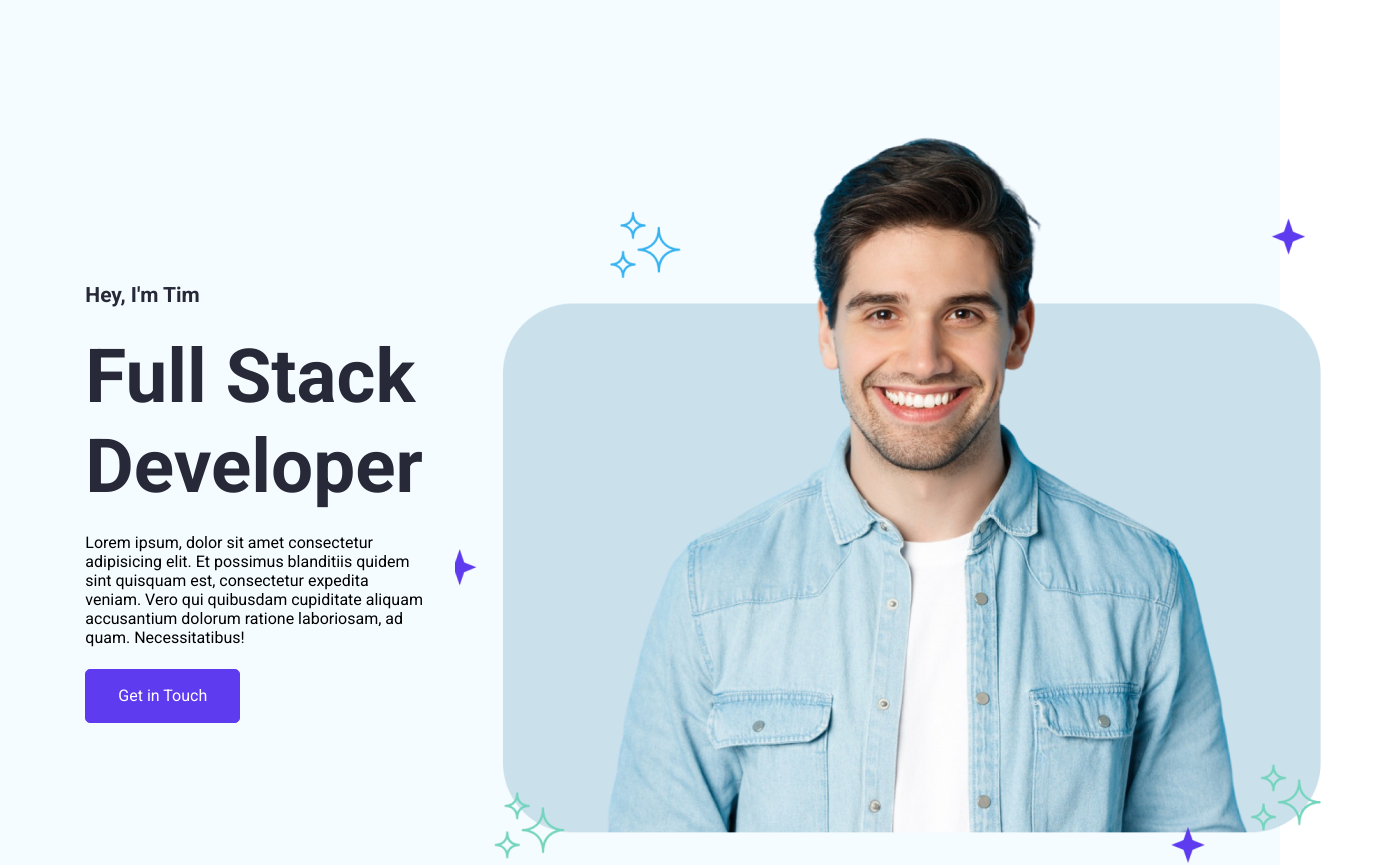
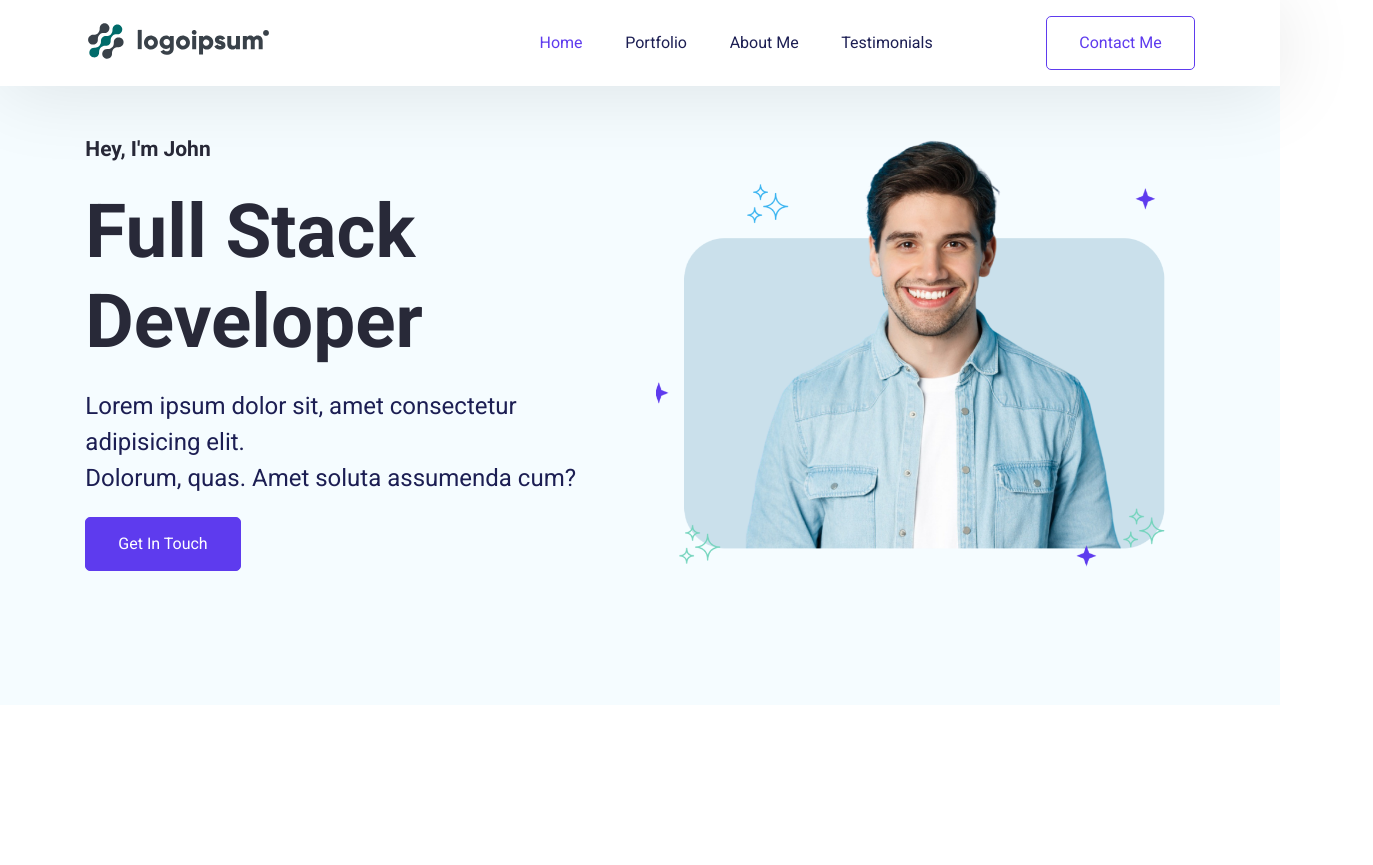
Before and after one commit to Mitothy/web-portfolio, a React (Create React App) app: page / in a window 1280 px wide. Shown: the top 865 px of the page, 1373 px wide, since content can reach past the window. After the commit the page ends 800 px from the top, so only its background shows below. Built offline with nearby package versions, Linux system fonts and the light colour scheme.

Commit message:
Navbar.jsx
Home button is purple needs debugging

```diff
--- a/package.json
+++ b/package.json
@@ -8,7 +8,7 @@
   "dependencies": {
     "react": "^18.2.0",
     "react-dom": "^18.2.0",
-    "react-router-dom": "^6.14.2",
+    "react-router-dom": "^6.22.0",
     "react-scripts": "^5.0.1",
     "react-scroll": "^1.8.9",
     "web-vitals": "^2.1.4"
--- a/src/App.js
+++ b/src/App.js
@@ -1,12 +1,21 @@
 import './App.css';
-import react from 'react';
-import { BrowserRouter as Router, RouterProvider, Routes} from 'react-router-dom';
-import Home from './Pages/Home/Homescreen';
+import React from 'react';
+import { BrowserRouter as Router, Route, Routes} from 'react-router-dom';
+import Navbar from "./Pages/Home/Navbar";
+import Home from "./Pages/Home/Homescreen";
 
 function App() {
   return (
     <div className="App">
-      <Home />
+      <Router>
+        <div>
+          <Navbar />
+          <Routes>
+            <Route path="/" element={<Home />} />
+            <Route path="+" element={<div>404 Not Found</div>} />
+          </Routes>
+        </div>
+      </Router>
     </div>
   );
 }
--- a/src/Pages/Home/HeroSection.jsx
+++ b/src/Pages/Home/HeroSection.jsx
@@ -1,26 +1,23 @@
-import { Button } from "react-scroll";
-
 export default function HeroSection() {
     return (
         <section id="heroSection" className="hero--section">
-            <div className = "hero--section--content--box">
-                <div className = "hero--section--content">
-                    <p className = "section--title">
-                        Hey, I'm Tim
-                    </p>
-                    <h1 className ="hero--section--title">
-                        <span className ="hero-section--title--color">Full Stack</span>
+            <div className="hero--section--content--box">
+                <div className="hero--section--content">
+                    <p className="section--title">Hey, I'm John</p>
+                    <h1 className="hero--section--title">
+                        <span className="hero--section-title--color">Full Stack</span>{" "}
                         <br />
                         Developer
                     </h1>
-                    <p className = "hero--section--description">
-                        Lorem ipsum, dolor sit amet consectetur adipisicing elit. Et possimus blanditiis quidem sint quisquam est, consectetur expedita veniam. Vero qui quibusdam cupiditate aliquam accusantium dolorum ratione laboriosam, ad quam. Necessitatibus!
+                    <p className="hero--section-description">
+                        Lorem ipsum dolor sit, amet consectetur adipisicing elit.
+                        <br /> Dolorum, quas. Amet soluta assumenda cum?
                     </p>
                 </div>
-                <button className="btn btn-primary">Get in Touch</button>
+                <button className="btn btn-primary">Get In Touch</button>
             </div>
-            <div className="hero-section--img">
-                <img src ="./img/hero_img.png" alt="Hero Section" />
+            <div className="hero--section--img">
+                <img src="./img/hero_img.png" alt="Hero Section" />
             </div>
         </section>
     );
--- a/src/Pages/Home/Navbar.jsx
+++ b/src/Pages/Home/Navbar.jsx
@@ -0,0 +1,124 @@
+import { useState, useEffect } from "react";
+import { Link } from "react-scroll";
+
+function Navbar() {
+    const [navActive, setNavActive] = useState(false);
+
+    const toggleNav = () => {
+        setNavActive(!navActive);
+    };
+
+    const closeMenu = () => {
+        setNavActive(false);
+    };
+
+    useEffect(() => {
+        const handleResize = () => {
+            if (window.innerWidth <= 500) {
+                closeMenu;
+            }
+        };
+
+        window.addEventListener("resize", handleResize);
+
+        return () => {
+            window.removeEventListener("resize", handleResize);
+        };
+    }, []);
+
+    useEffect(() => {
+        if (window.innerWidth <= 1200) {
+            closeMenu;
+        }
+    }, []);
+
+    return (
+        <nav className={`navbar ${navActive ? "active" : ""}`}>
+            <div>
+                <img src="./img/logo.svg" alt="Logoipsum" />
+            </div>
+            <a
+                className={`nav__hamburger ${navActive ? "active" : ""}`}
+                onClick={toggleNav}
+            >
+                <span className="nav__hamburger__line"></span>
+                <span className="nav__hamburger__line"></span>
+                <span className="nav__hamburger__line"></span>
+            </a>
+            <div className={`navbar--items ${navActive ? "active" : ""}`}>
+                <ul>
+                    <li>
+                        <Link
+                            onClick={closeMenu}
+                            activeClass="navbar--active-content"
+                            spy={true}
+                            smooth={true}
+                            offset={-70}
+                            duration={500}
+                            to="heroSection"
+                            className="navbar--content"
+                        >
+                            Home
+                        </Link>
+                    </li>
+                    <li>
+                        <Link
+                            onClick={closeMenu}
+                            activeClass="navbar--active-content"
+                            spy={true}
+                            smooth={true}
+                            offset={-70}
+                            duration={500}
+                            to="MyPortfolio"
+                            className="navbar--content"
+                        >
+                            Portfolio
+                        </Link>
+                    </li>
+                    <li>
+                        <Link
+                            onClick={closeMenu}
+                            activeClass="navbar--active-content"
+                            spy={true}
+                            smooth={true}
+                            offset={-70}
+                            duration={500}
+                            to="AboutMe"
+                            className="navbar--content"
+                        >
+                            About Me
+                        </Link>
+                    </li>
+                    <li>
+                        <Link
+                            onClick={closeMenu}
+                            activeClass="navbar--active-content"
+                            spy={true}
+                            smooth={true}
+                            offset={-70}
+                            duration={500}
+                            to="testimonial"
+                            className="navbar--content"
+                        >
+                            Testimonials
+                        </Link>
+                    </li>
+                </ul>
+            </div>
+            <Link
+                onClick={closeMenu}
+                activeClass="navbar--active-content"
+                spy={true}
+                smooth={true}
+                offset={-70}
+                duration={500}
+                to="Contact"
+                className="btn btn-outline-primary"
+            >
+                Contact Me
+            </Link>
+        </nav>
+    );
+}
+
+export default Navbar;
```
Also changed, not shown: 1 other file (tests, documents, lock files or other folders).
